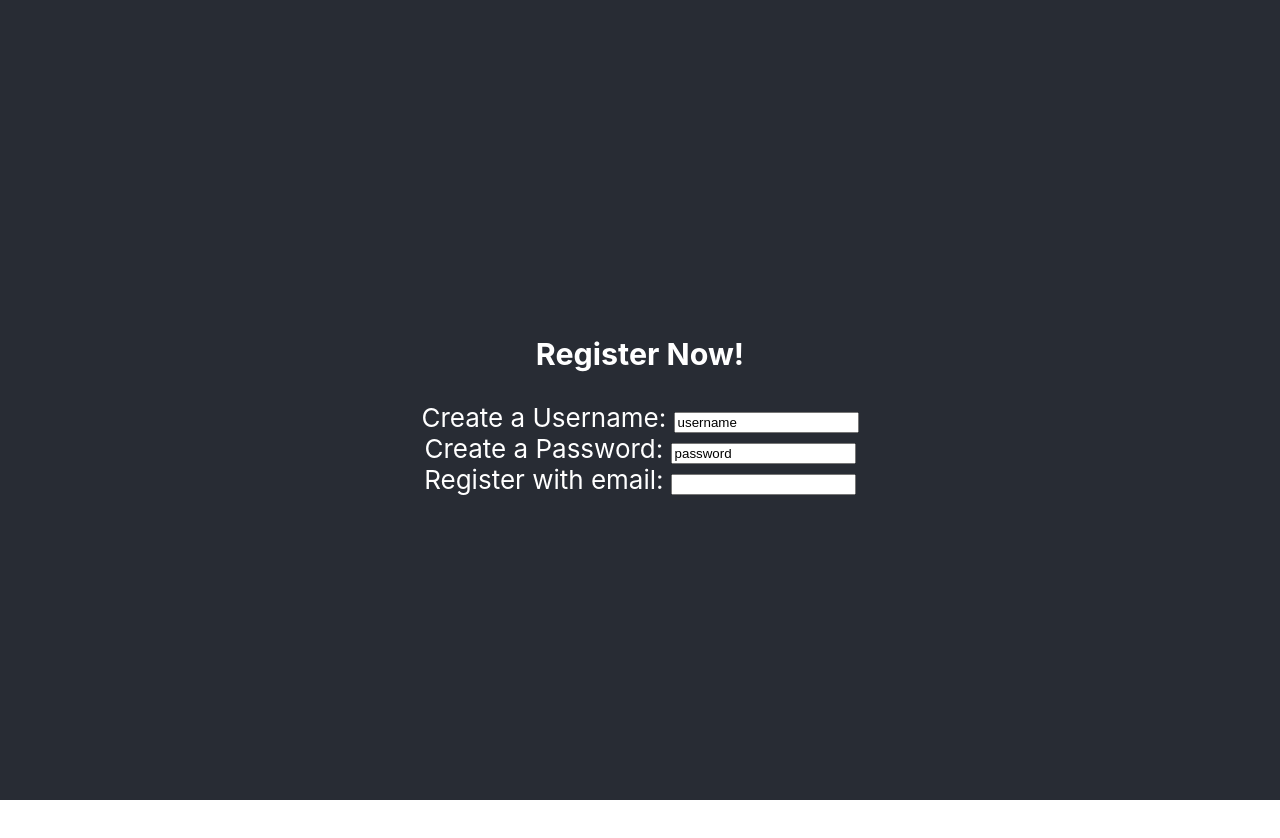
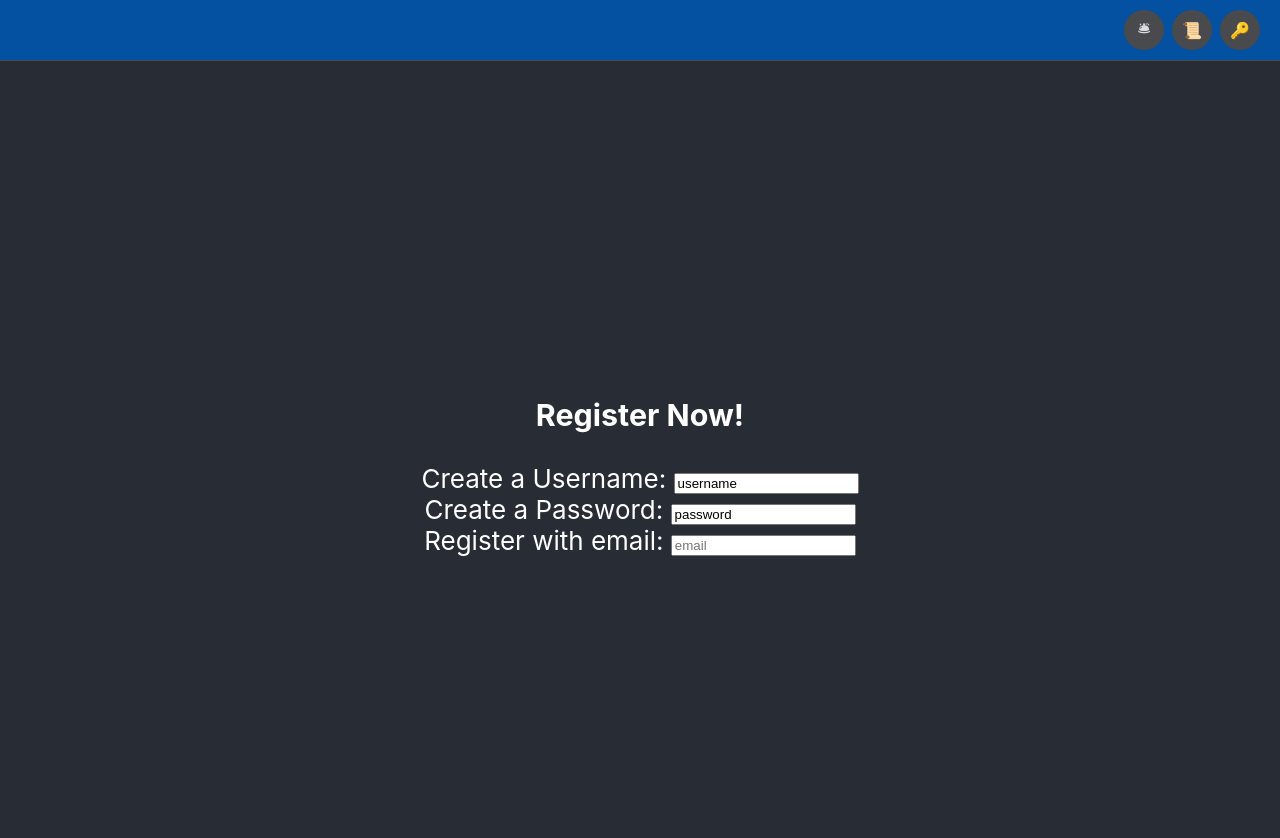
Before and after one commit to MMGroesbeck/silent-auction-front-end, a React (Create React App) app in the folder silent-auction/: page / in a window 1280 px wide. Shown: the top 838 px of the page. Before the commit the page ends 800 px from the top, so only its background shows below. Built offline with nearby package versions, Linux system fonts and the light colour scheme.

Commit message:
navItems Work with Icon

```diff
--- a/silent-auction/src/App.js
+++ b/silent-auction/src/App.js
@@ -2,13 +2,23 @@
 import './App.css';
 
 import Register from './components/Register'
+import { Navigation } from './components/Navigation'
+import { NavItem } from './components/Navigation'
+
+
+
 
 function App() {
 
-
+// looking for a better method to import these Icons
 
   return (
     <div className="App">
+      <Navigation>
+         <NavItem icon ="🛎" ></NavItem>
+         <NavItem icon ="📜"></NavItem>
+         <NavItem icon ="🔑"></NavItem>
+        </Navigation>
       <header className="App-header">
         {/* <h1>
           The Silent Auction!
--- a/silent-auction/src/components/Navigation.js
+++ b/silent-auction/src/components/Navigation.js
@@ -1,5 +1,25 @@
 import React from 'react'
 
-const navigation = () => {
+
+
+export const Navigation = (props) => {
     // The navigation bar / menu
+
+    return(
+    <nav className = "navbar">
+        <ul className = "navbar-nav">{props.children}</ul>
+    </nav>
+    )
 }
+
+//Create a Navigation Item
+//Later Move Navigation Item into it's own Component
+export const NavItem = (props) => {
+    return(
+        <li className = "nav-item">
+            <a href = "/#" className = "icon-button">
+                {props.icon}
+            </a>
+        </li>
+    )
+}
--- a/silent-auction/src/components/Register.js
+++ b/silent-auction/src/components/Register.js
@@ -16,7 +16,7 @@
    }
 
    const changeHandler = e => {
-       setSignup({... signup, [e.target.name]: e.target.value })
+       setSignup({...signup, [e.target.name]: e.target.value })
    }
 
 
@@ -29,6 +29,7 @@
             name = "username"
             value = "username"
             type = "text"
+            placeholder = "username"
             onChange = {changeHandler}
             />
             <br></br>
@@ -37,6 +38,7 @@
             name = "password"
             value = "password"
             type = "text"
+            placeholder = "password"
             onchange = {changeHandler}
             />
             <br></br>
@@ -45,6 +47,7 @@
             name = "email"
             vaule = "email"
             type = "text"
+            placeholder = "email"
             onchange = {changeHandler}
             />
         </form>
--- a/silent-auction/src/index.css
+++ b/silent-auction/src/index.css
@@ -13,7 +13,7 @@
 }
 
 :root {
-  --bg: #242526;
+  --bg: #0351a0;
   --bg-accent: #484a4d;
   --text-color: #dadce1;
   --nav-size: 60px;
@@ -32,3 +32,42 @@
   color: var(--text-color);
   text-decoration: none;
 }
+
+.navbar {
+  height: var(--nav-size);
+  background-color: var(--bg);
+  padding: 0 1rem;
+  border-bottom: var(--border);
+}
+
+.navbar-nav {
+  max-width: 100%;
+  height: 100% ;
+  display: flex;
+  justify-content: flex-end;
+}
+
+.nav-item {
+  width: calc(var(--nav-size) * 0.8);
+  display: flex;
+  align-items: center;
+  justify-content: center;
+}
+
+.icon-button {
+  --button-size:calc(var(--nav-size) * 0.5);
+  width: var(--button-size);
+  height: var(--button-size);
+  background-color: #484a4d;
+  border-radius: 50%;
+  padding: 5px;
+  margin: 2px;
+  display: flex;
+  align-items: center;
+  justify-content: center;
+  transition: filter 300ms;
+}
+
+.icon-button:hover {
+  filter: brightness(1.2);
+}
```
